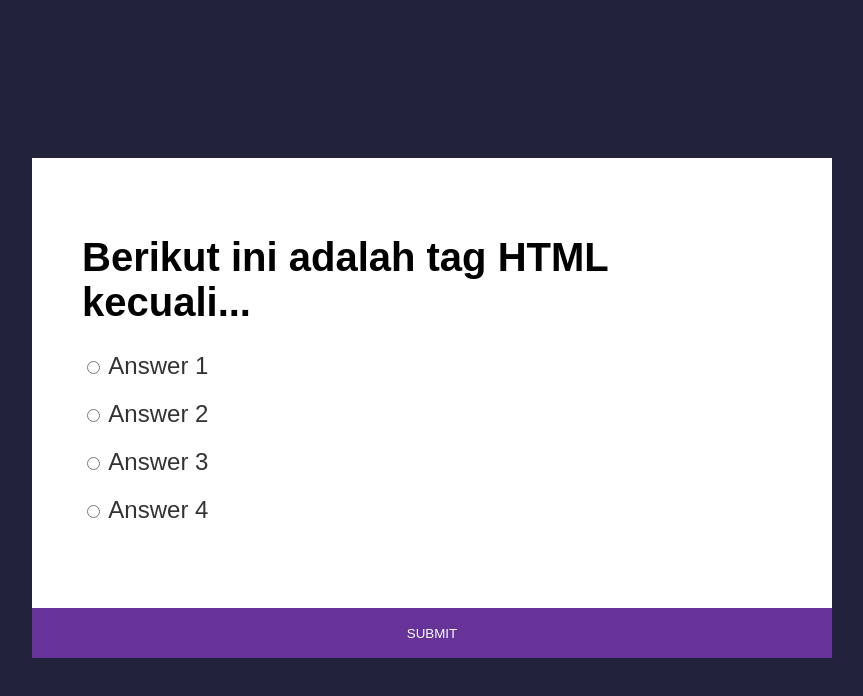
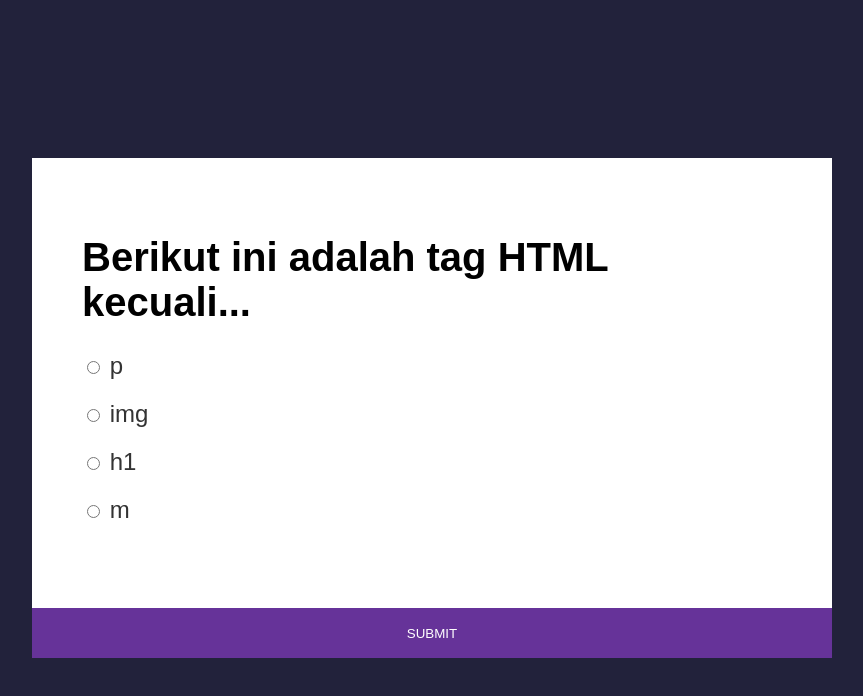
Before and after one commit to nnddzz/quiz-app, a plain HTML site: page index.html in a window 1280 px wide. Shown: the whole page, without its empty margins (208-1071 px from the left). Drawn offline with Linux system fonts and the light colour scheme.

Commit message:
added answer list

```diff
--- a/index.html
+++ b/index.html
@@ -19,18 +19,6 @@
               <input type="radio" name="answer" id="answer1" value="false" />
               <label for="answer1">Answer 1</label>
             </div>
-            <div class="answer">
-              <input type="radio" name="answer" id="answer2" value="false" />
-              <label for="answer2">Answer 2</label>
-            </div>
-            <div class="answer">
-              <input type="radio" name="answer" id="answer3" value="false" />
-              <label for="answer3">Answer 3</label>
-            </div>
-            <div class="answer">
-              <input type="radio" name="answer" id="answer4" value="false" />
-              <label for="answer4">Answer 4</label>
-            </div>
           </div>
         </div>
         <button class="submit">Submit</button>
--- a/main.js
+++ b/main.js
@@ -3,17 +3,17 @@ const data = [
   {
     id: 1,
     question: "Berikut ini adalah tag HTML kecuali...",
-    answer: [
-      { answer: "<p></p>", isCorrect: false },
-      { answer: "<img/>", isCorrect: false },
-      { answer: "<h1></h1>", isCorrect: false },
-      { answer: "<m />", isCorrect: true },
+    answers: [
+      { answer: "p", isCorrect: false },
+      { answer: "img", isCorrect: false },
+      { answer: "h1", isCorrect: false },
+      { answer: "m", isCorrect: true },
     ],
   },
   {
     id: 2,
     question: "HTML merupakan singkatan dari?",
-    answer: [
+    answers: [
       { answer: "Hyper Text Markup Language", isCorrect: true },
       { answer: "Hyper Transpile Markup Language", isCorrect: false },
       { answer: "Hyper Test Markup Language", isCorrect: false },
@@ -23,7 +23,7 @@ const data = [
   {
     id: 3,
     question: "Berikut ini adalah selector CSS kecuali...",
-    answer: [
+    answers: [
       { answer: "Id selsector", isCorrect: false },
       { answer: "Meta selector", isCorrect: true },
       { answer: "Class selector", isCorrect: false },
@@ -49,6 +49,17 @@ let selectedAnswer = true;
 // show questions function
 const showQuestion = (questionNumber) => {
   question.textContent = data[questionNumber].question;
+  answerConatiner.innerHTML = data[questionNumber].answers
+    .map(
+      (item, index) =>
+        `
+      <div class="answer">
+        <input type="radio" name="answer" id=${index} value=${item.isCorrect} />
+        <label for="answer">${item.answer}</label>
+      </div>
+      `
+    )
+    .join("");
 };
 
 showQuestion(questionIndex);
```
